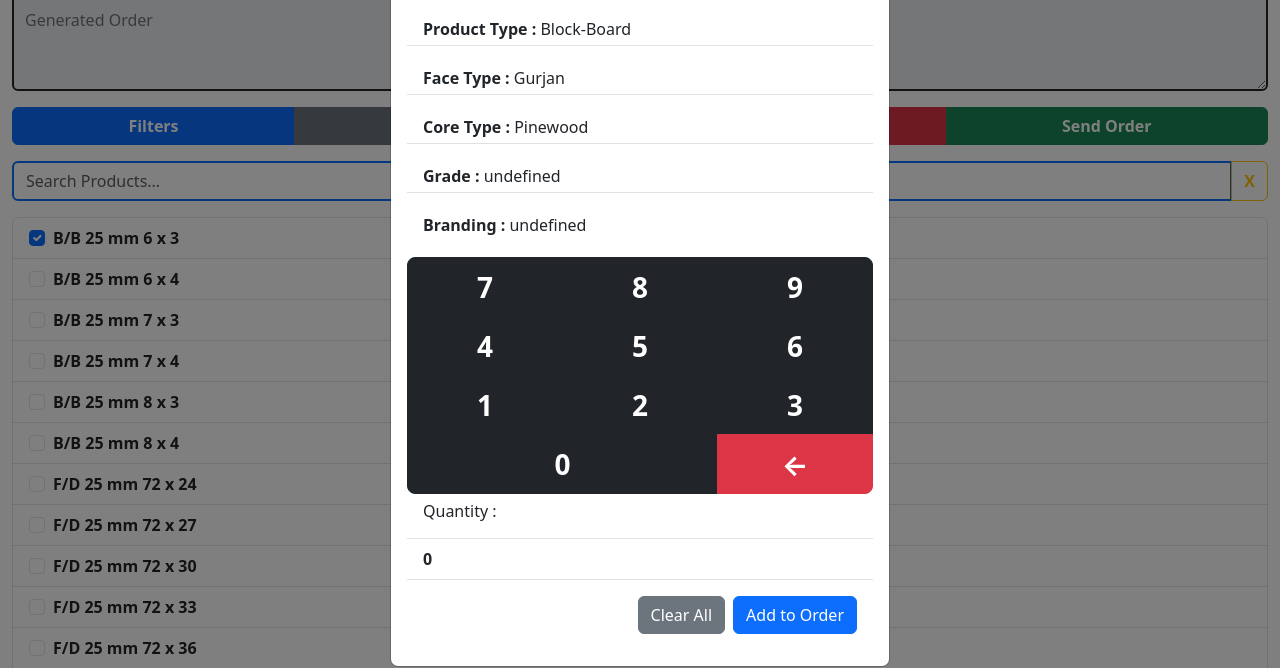
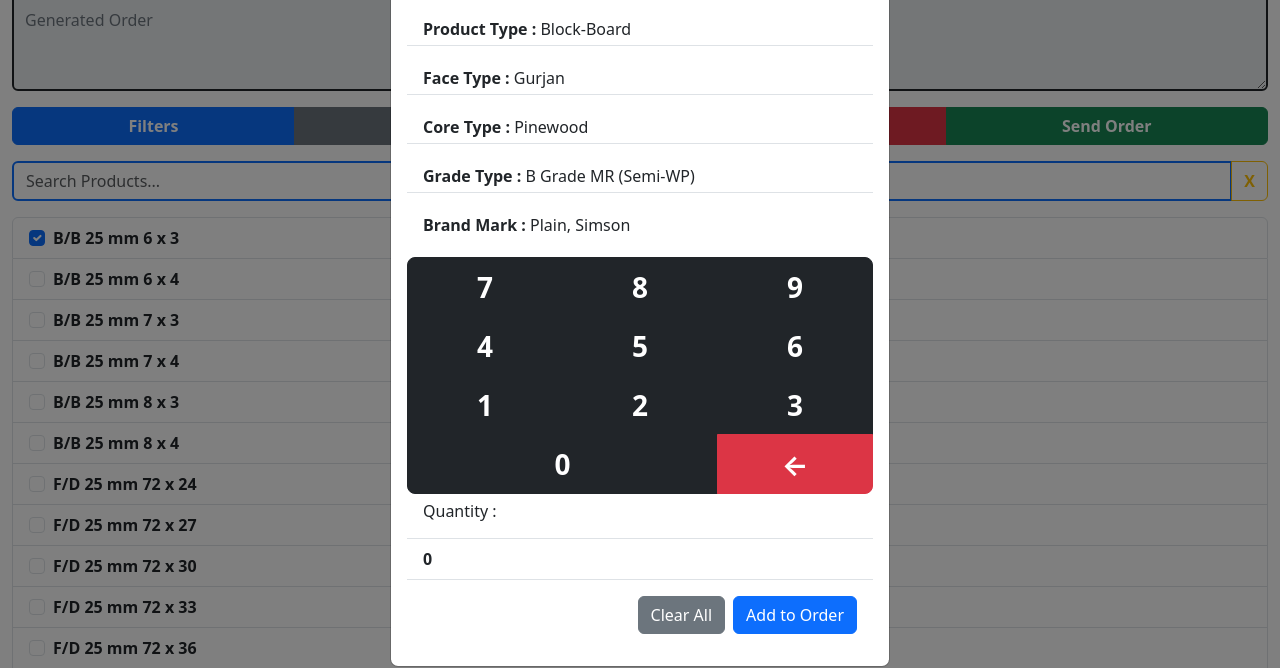
Before and after one commit to infinityhardik/infinityhardik.github.io, a website: page index.html in a window 1280 px wide. Both pictures are taken after a click on the item "B/B 25 mm 6 x 3". Shown: the part 103-771 px from the top of the page. Drawn offline with nearby package versions, Linux system fonts and the light colour scheme.

Commit message:
Fixed JSON Structure

```diff
--- a/index.html
+++ b/index.html
@@ -110,8 +110,8 @@
             <p id="modal-product-type" class="list-group-item lh-1"></p>
             <p id="modal-face-type" class="list-group-item lh-1"></p>
             <p id="modal-core-type" class="list-group-item lh-1"></p>
-            <p id="modal-grade" class="list-group-item lh-1"></p>
-            <p id="modal-branding" class="list-group-item lh-1"></p>
+            <p id="modal-grade-type" class="list-group-item lh-1"></p>
+            <p id="modal-brand-mark" class="list-group-item lh-1"></p>
           </ul>
 
           <div id="numeric-keypad" class="btn-group-vertical btn-group-lg list-group-item" role="group"
--- a/src/script_onloadBasic.js
+++ b/src/script_onloadBasic.js
@@ -74,8 +74,8 @@ function openOrderModal(product) {
     document.getElementById('modal-product-type').innerHTML = `<b>Product Type :</b> ${productDetails['Product Type']}`;
     document.getElementById('modal-face-type').innerHTML = `<b>Face Type :</b> ${productDetails['Face Type']}`;
     document.getElementById('modal-core-type').innerHTML = `<b>Core Type :</b> ${productDetails['Core Type']}`;
-    document.getElementById('modal-grade').innerHTML = `<b>Grade :</b> ${productDetails['Grade']}`;
-    document.getElementById('modal-branding').innerHTML = `<b>Branding :</b> ${productDetails['Branding']}`;
+    document.getElementById('modal-grade-type').innerHTML = `<b>Grade Type :</b> ${productDetails['Grade Type']}`;
+    document.getElementById('modal-brand-mark').innerHTML = `<b>Brand Mark :</b> ${productDetails['Brand Mark']}`;
 
     orderModal.style.display = 'block';
 }
```
